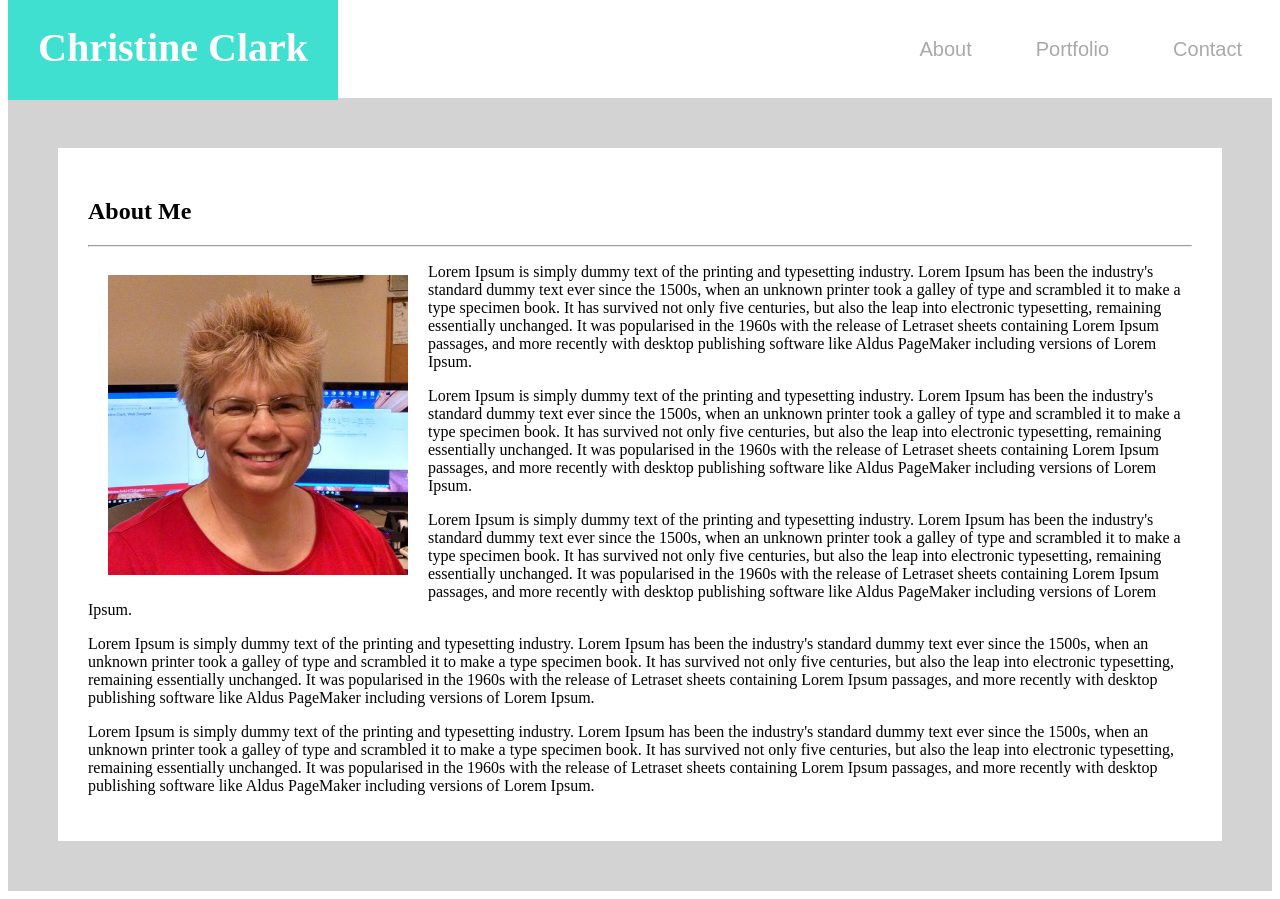
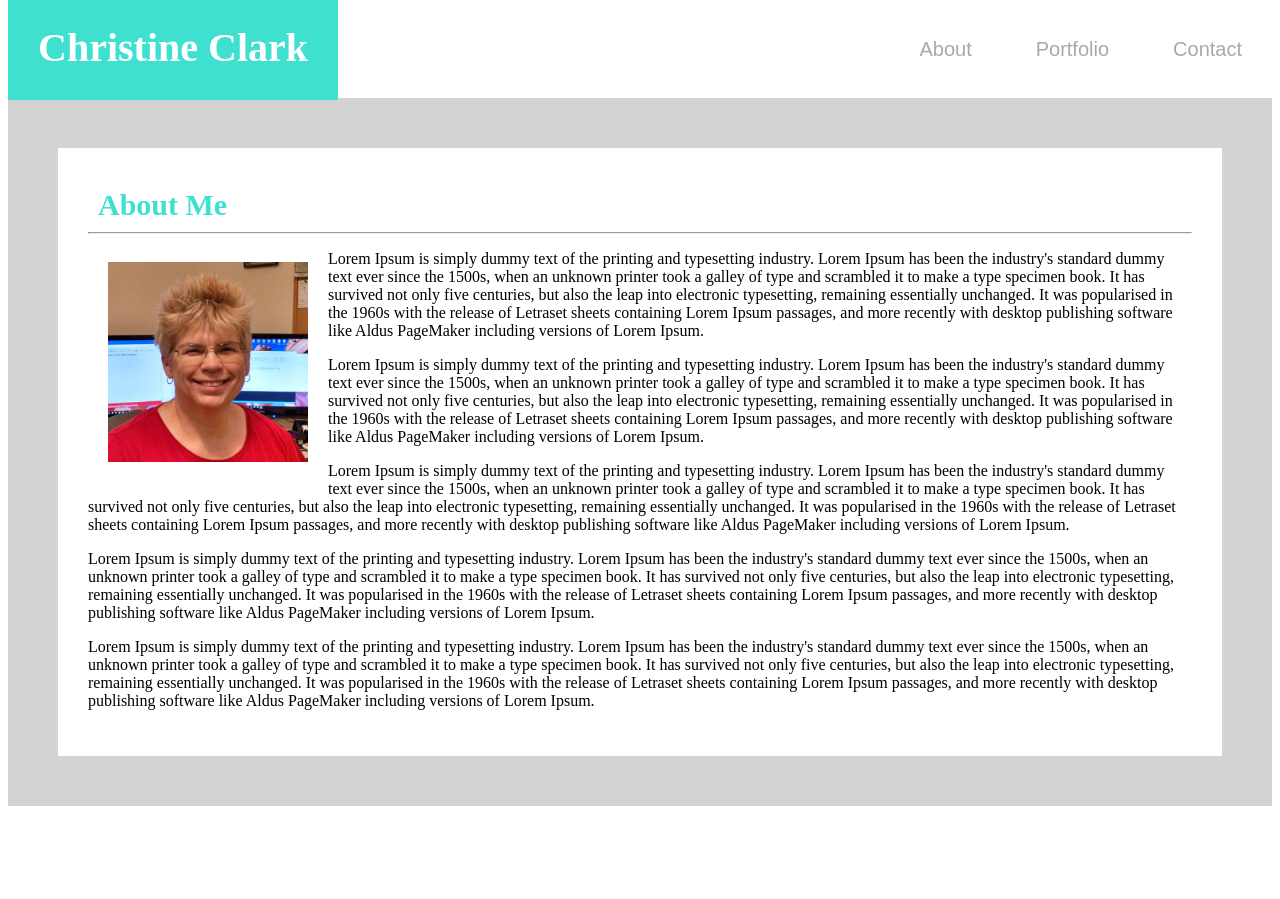
Before and after one commit to clark1472/myPortfolio, a plain HTML site: page index.html in a window 1280 px wide. After the commit the page ends 814 px from the top, so only its background shows below. Drawn offline with Linux system fonts and the light colour scheme.

Commit message:
About Me change color, size and box model placement.

```diff
--- a/assets/CSS/style.css
+++ b/assets/CSS/style.css
@@ -26,8 +26,8 @@ a {
 
 img {
     float: left;
-    width: 300px;
-    height: 300px;
+    width: 200px;
+    height: 200px;
     padding: 20px;
 }
 
@@ -40,3 +40,9 @@ section {
 .container {
    height: 90px;
 }
+
+h1 {
+    color: turquoise;
+    font-size: 30px;
+    margin: 10px;
+}
```
